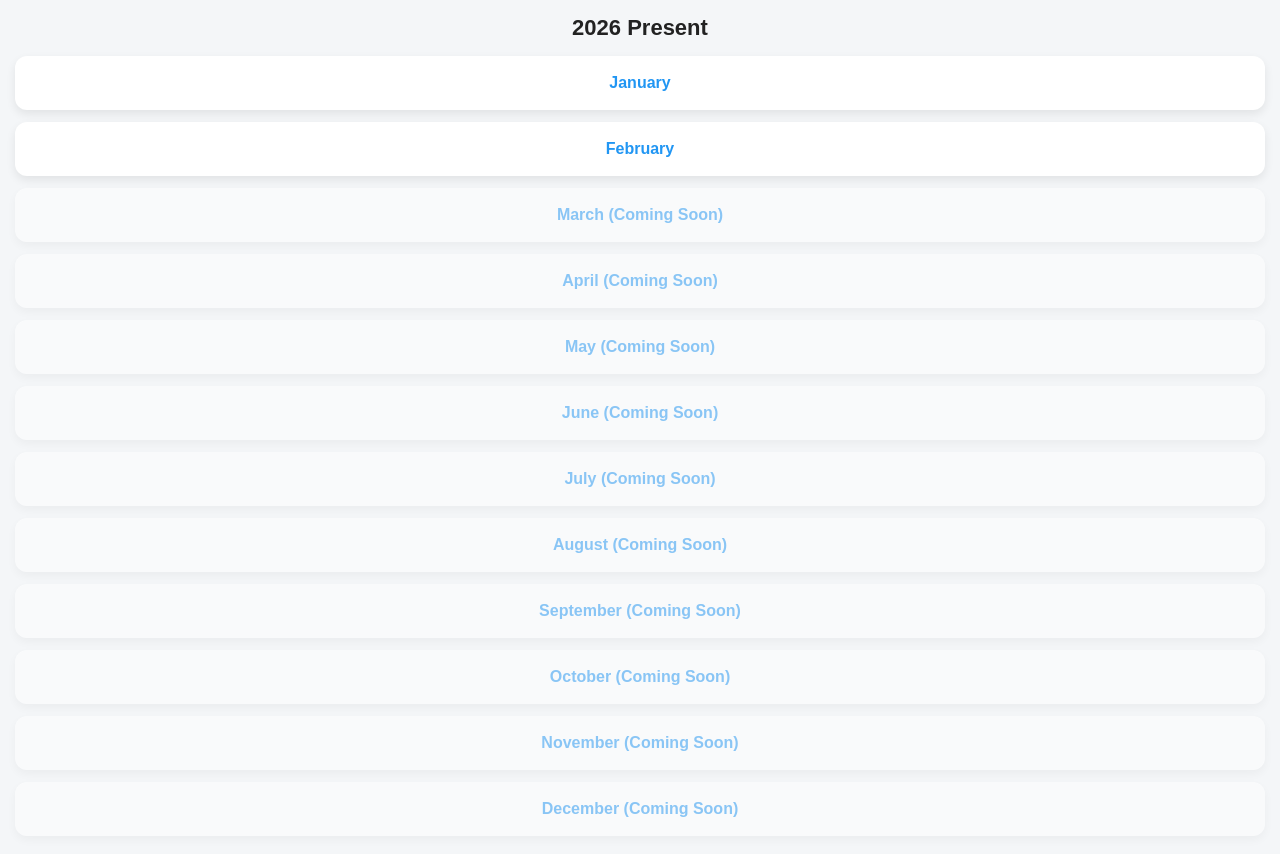
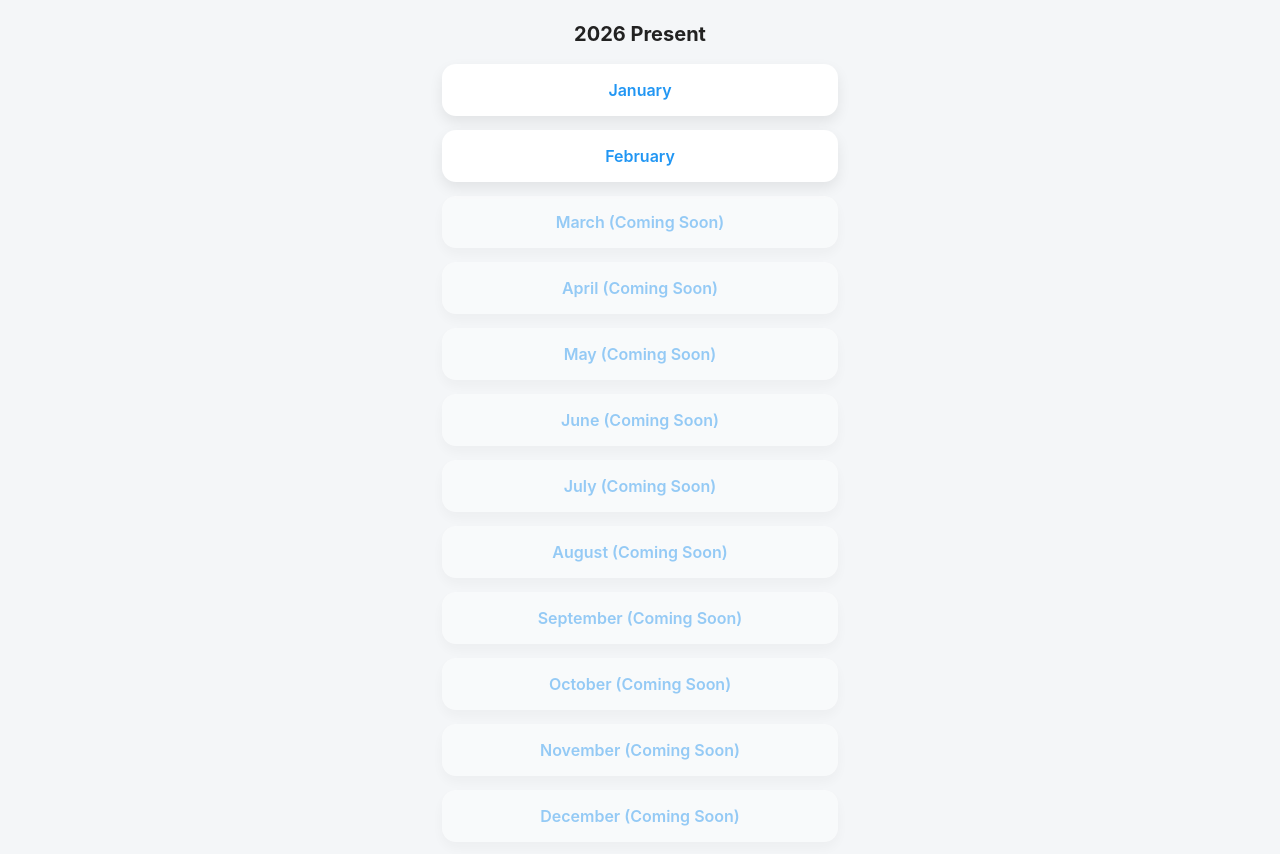
Before and after one commit to officialappaarav-spec/current-affairsMonths, a plain HTML site: page index.html in a window 1280 px wide. Drawn offline with Linux system fonts and the light colour scheme.

Commit message:
Update index.html

```diff
--- a/index.html
+++ b/index.html
@@ -2,6 +2,7 @@
 <html lang="en">
 <head>
 <meta charset="UTF-8">
+<meta name="viewport" content="width=device-width, initial-scale=1.0">
 <title>2026 Present</title>
 
 <style>
@@ -10,55 +11,66 @@
   box-sizing:border-box;
   margin:0;
   padding:0;
-  font-family:Arial, sans-serif;
+  font-family:-apple-system, BlinkMacSystemFont, "Segoe UI", Roboto, Arial, sans-serif;
 }
 
 /* ====== PAGE ====== */
 body{
   background:#f4f6f8;
-  padding:15px;
+  padding:12px;
 }
 
 /* ====== TITLE ====== */
 .title{
   text-align:center;
-  font-size:22px;
-  font-weight:bold;
-  margin-bottom:15px;
+  font-size:20px;
+  font-weight:700;
+  margin:10px 0 18px;
   color:#222;
 }
 
-/* ====== VERTICAL LIST ====== */
+/* ====== LIST ====== */
 .month-container{
   display:flex;
   flex-direction:column;
-  gap:12px;
+  gap:14px;
 }
 
 /* ====== CARD ====== */
 .month-card{
+  width:100%;
   background:#ffffff;
-  padding:18px;
+  padding:16px 12px;
   text-align:center;
-  border-radius:12px;
-  box-shadow:0 4px 10px rgba(0,0,0,0.08);
+  border-radius:14px;
+  box-shadow:0 6px 14px rgba(0,0,0,0.08);
   font-size:16px;
   font-weight:600;
   color:#2196F3;
   cursor:pointer;
-  transition:0.2s;
+  transition:transform 0.15s ease, box-shadow 0.15s ease;
+  user-select:none;
 }
 
-/* ====== HOVER ====== */
-.month-card:hover{
-  transform:translateY(-2px);
+/* ====== TAP FEEDBACK ====== */
+.month-card:active{
+  transform:scale(0.97);
+  box-shadow:0 3px 8px rgba(0,0,0,0.12);
 }
 
 /* ====== DISABLED ====== */
 .month-card.disabled{
-  opacity:0.5;
+  opacity:0.45;
   cursor:not-allowed;
   pointer-events:none;
+}
+
+/* ====== DESKTOP POLISH ====== */
+@media(min-width:768px){
+  body{
+    max-width:420px;
+    margin:auto;
+  }
 }
 </style>
 </head>
@@ -86,19 +98,18 @@ const months = [
   {name:"December", url:"https://example.com/december", enabled:false}
 ];
 
-/* ====== CREATE CARDS ====== */
+/* ====== RENDER ====== */
 const container = document.getElementById("months");
 
 months.forEach(m=>{
   const card = document.createElement("div");
   card.className = "month-card";
-  card.innerText = m.name;
+  card.innerText = m.enabled ? m.name : m.name + " (Coming Soon)";
 
   if(m.enabled){
     card.onclick = ()=>window.location.href = m.url;
   }else{
     card.classList.add("disabled");
-    card.innerText = m.name + " (Coming Soon)";
   }
 
   container.appendChild(card);
```
